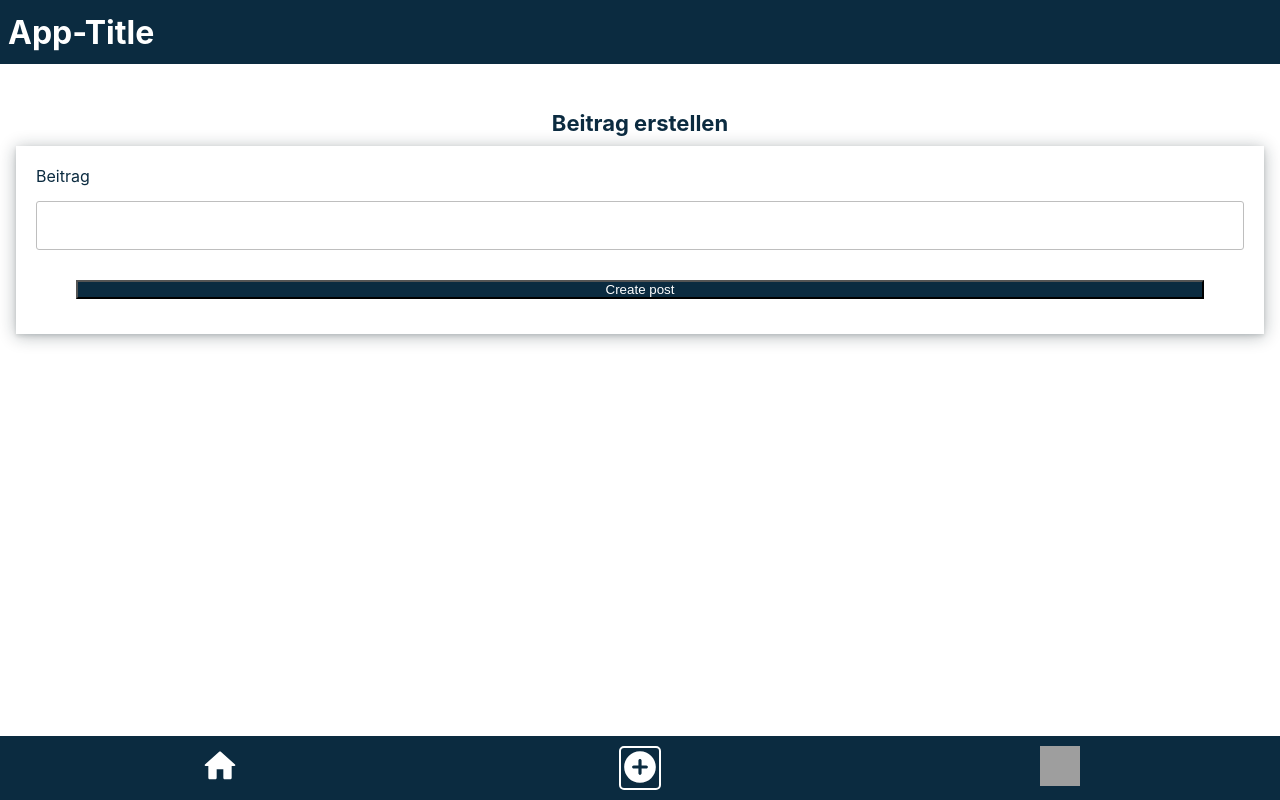
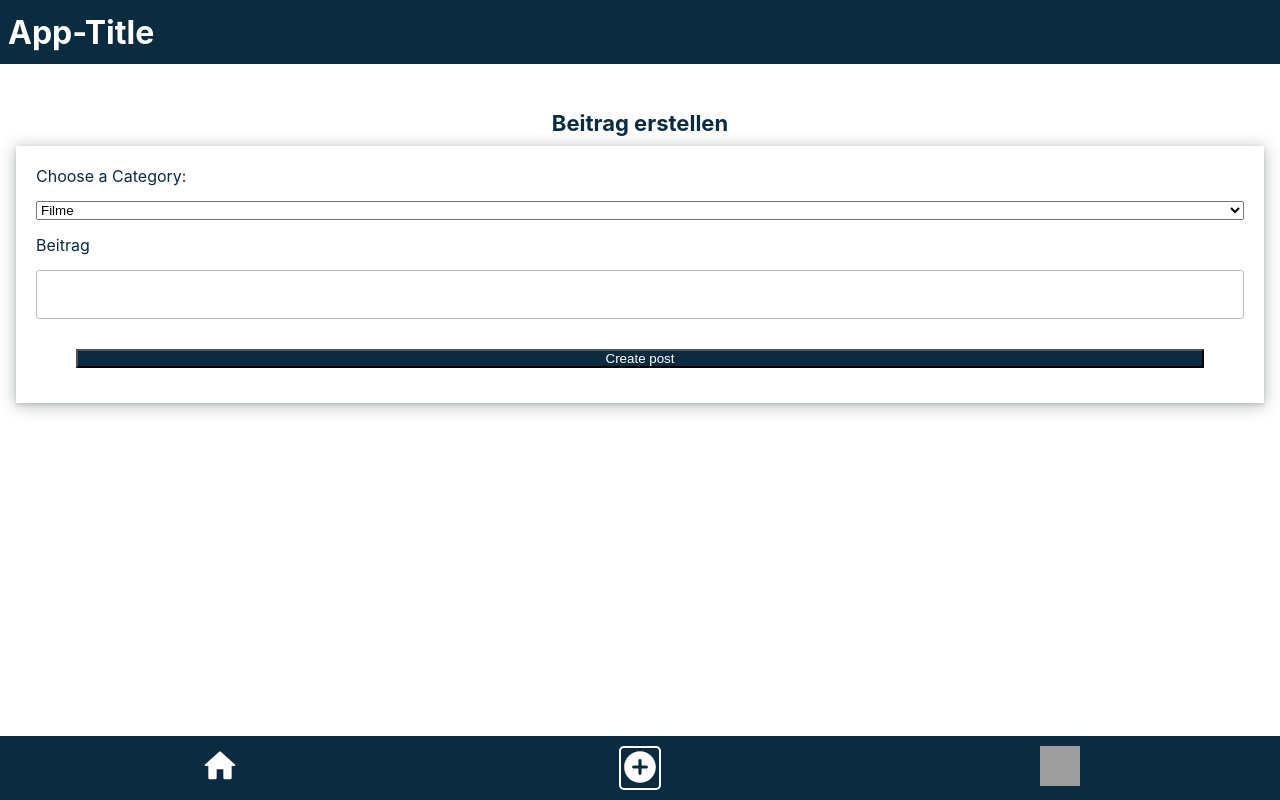
Before and after one commit to AdeelB91/capstone-project, a Next.js app: page /create in a window 1280 px wide. Built offline with nearby package versions, Linux system fonts and the light colour scheme; no server answers; the database is empty; sample sign-in values are in the browser's storage; grey boxes are pictures that could not be loaded.

Commit message:
added dropdown menu to input

```diff
--- a/components/Post/Post.js
+++ b/components/Post/Post.js
@@ -22,6 +22,7 @@ export function Post({ post }) {
     return (
       <Container>
         <PostForm
+          defaultcategory={post.category}
           defaultValue={post.text}
           onSubmitPost={handleEdit}
           disabled={isUpdating}
@@ -61,6 +62,7 @@ export function Post({ post }) {
             </Buttons>
           ) : null}
         </Info>
+        <p>{post.category}</p>
         <q>{post.text}</q>
         {post.createdAt ? (
           <TimeStamp>
--- a/components/PostForm/PostForm.js
+++ b/components/PostForm/PostForm.js
@@ -6,11 +6,16 @@ export function PostForm({
   submitText,
   error,
   defaultValue,
+  defaultcategory,
   id,
 }) {
   function handleSubmit(event) {
     event.preventDefault();
-    onSubmitPost(event.target.elements.text.value, event.target);
+    onSubmitPost(
+      event.target[select.selectedIndex].id,
+      event.target.elements.text.value,
+      event.target
+    );
   }
 
   return (
@@ -18,6 +23,21 @@ export function PostForm({
       <PageTitle>Beitrag erstellen</PageTitle>
       <Post autoComplete="off" onSubmit={handleSubmit}>
         <div>
+          <label htmlFor={`category-${id}`}>Choose a Category:</label>
+          <select
+            id={`category-${id}`}
+            name="category"
+            type="text"
+            form="true"
+            defaultcategory={defaultcategory}
+          >
+            <option value="Filme">Filme</option>
+            <option value="Serien">Serien</option>
+            <option value="Bücher">Bücher</option>
+            <option value="Podcasts">Podcasts</option>
+            <option value="Essen">Essen</option>
+            <option value="Trinken">Trinken</option>
+          </select>
           <label htmlFor={`text-${id}`}>Beitrag</label>
           <input
             type="text"
--- a/schema/Post.js
+++ b/schema/Post.js
@@ -3,6 +3,7 @@ import "./User";
 
 const postSchema = new Schema(
   {
+    category: { type: String },
     text: { type: String, required: true, minlength: 5 },
     userId: { type: Schema.Types.ObjectId, ref: "User" },
   },
```
Also changed, not shown: components/LogInButton/LogInButton.js (deleted, +0 -49 lines).
